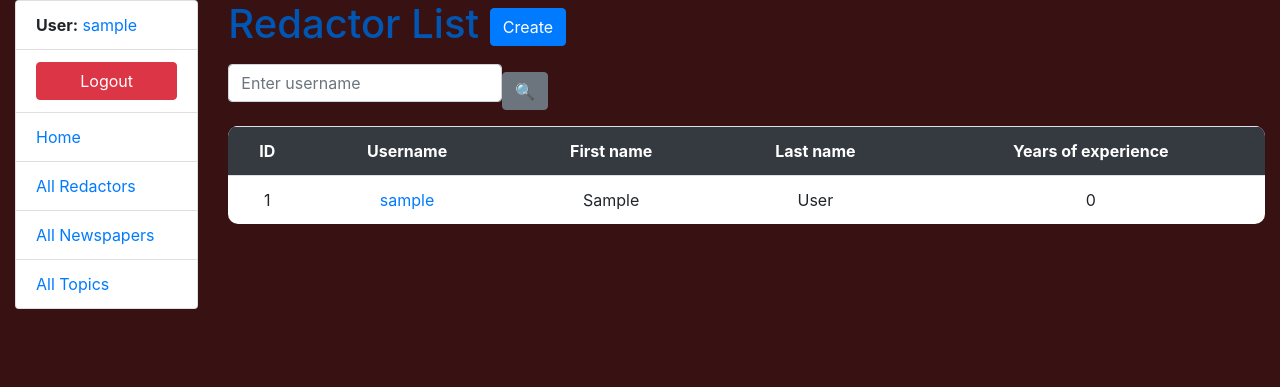
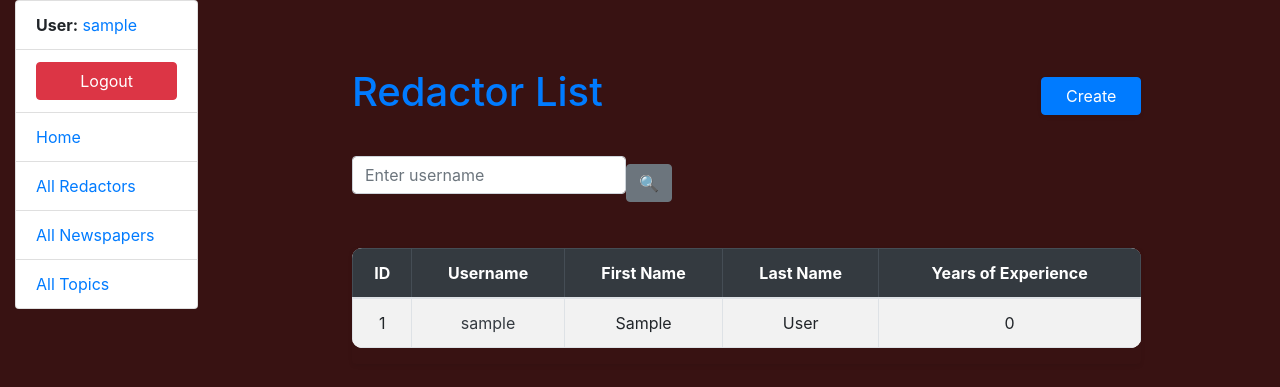
Before and after one commit to EugeneDolinskiy/news-agency, a Django app: page /redactors/ in a window 1280 px wide. Shown: the top 387 px of the page. Run offline with Django 5.2, Linux system fonts and the light colour scheme; the visitor is signed in with stand-in values (Sample User, id 1); data comes from the database, SQL or seed files in the repository; some libraries are stand-ins or nearby versions.

Commit message:
add nice styling to redactor pages (list, form, detail)

```diff
--- a/templates/news_management/redactor_list.html
+++ b/templates/news_management/redactor_list.html
@@ -2,27 +2,34 @@
 {% load crispy_forms_filters %}
 
 {% block content %}
-  <h1>
-    Redactor List
-    <a href="{% url 'news_management:redactor-create' %}" class="btn btn-primary link-to-page">
-      Create
+  <div class="container my-5">
+    <div class="d-flex justify-content-between align-items-center mb-4">
+      <h1 class="text-primary fw-bold">Redactor List</h1>
+      <a href="{% url 'news_management:redactor-create' %}" class="btn btn-primary shadow-sm px-4">
+        <i class="bi bi-plus-circle me-1"></i> Create
       </a>
-  </h1>
+    </div>
+
     {% include "includes/search_field.html" %}
+
     {% if redactor_list %}
-    <table class="table">
+      <div class="table-responsive rounded shadow-sm">
+        <table class="table table-striped table-bordered align-middle text-center">
+          <thead class="table-dark">
             <tr>
               <th>ID</th>
               <th>Username</th>
-        <th>First name</th>
-        <th>Last name</th>
-        <th>Years of experience</th>
+              <th>First Name</th>
+              <th>Last Name</th>
+              <th>Years of Experience</th>
             </tr>
+          </thead>
+          <tbody>
             {% for redactor in redactor_list %}
               <tr>
-          <td>{{ redactor.id }}</td>
+                <td class="fw-bold">{{ redactor.id }}</td>
                 <td>
-            <a href="{% url 'news_management:redactor-detail' pk=redactor.id %}">
+                  <a href="{% url 'news_management:redactor-detail' pk=redactor.id %}" class="text-decoration-none text-dark fw-bold">
                     {{ redactor.username }}
                   </a>
                 </td>
@@ -31,8 +38,13 @@
                 <td>{{ redactor.years_of_experience }}</td>
               </tr>
             {% endfor %}
+          </tbody>
         </table>
+      </div>
     {% else %}
-    <p>There are no redactors in the agency.</p>
+      <div class="alert alert-info text-center py-3 mt-3 fw-bold shadow-sm">
+        <i class="bi bi-exclamation-circle me-1"></i> There are no redactors in the agency.
+      </div>
     {% endif %}
+  </div>
 {% endblock %}
```
Also changed, not shown: templates/news_management/redactor_detail.html (+24 -17 lines), templates/news_management/redactor_form.html (+18 -6 lines). Lines whose indentation alone changed are shown as unchanged.
